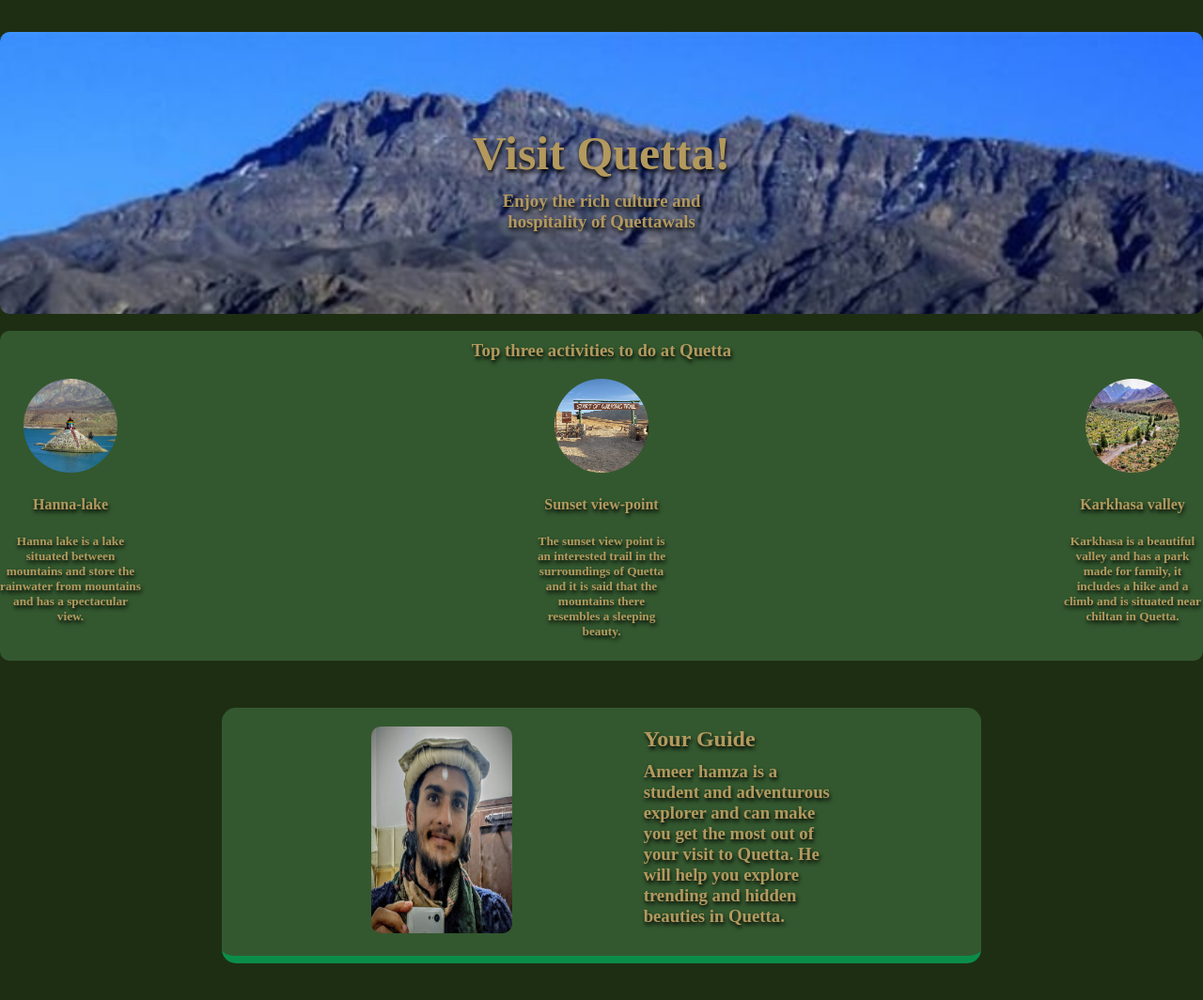
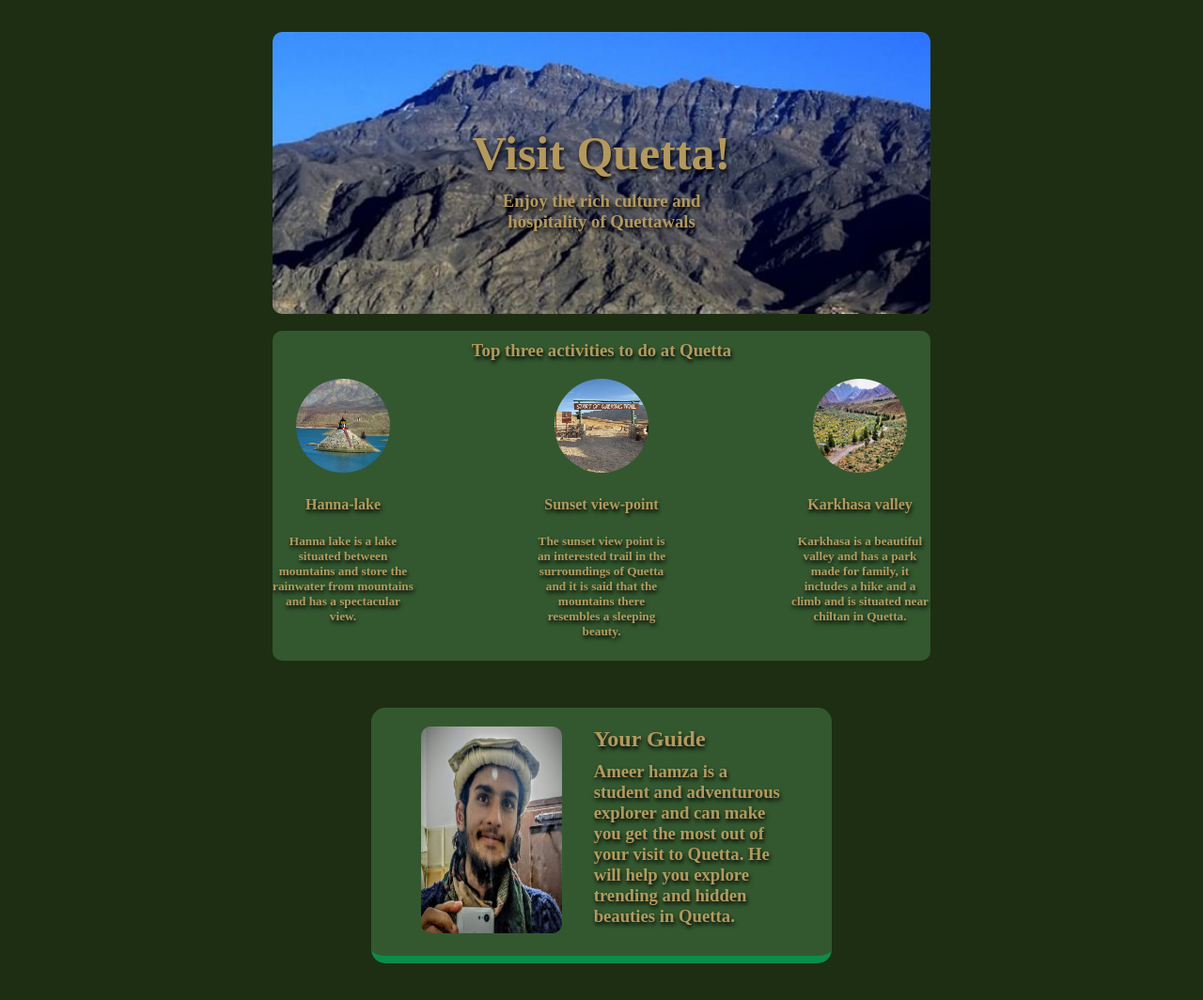
Before and after one commit to ameerhamza104ss-ctrl/Quetta-visit-Homepage, a plain HTML site: page index.html in a window 1280 px wide. Shown: the whole page at 94% size. Drawn offline with Linux system fonts and the light colour scheme; a web font is replaced by a local one.

Commit message:
Update index.css

```diff
--- a/index.css
+++ b/index.css
@@ -18,7 +18,7 @@ body{
     background-image: url(Quetta-img.jpg);
     background-size: cover;
     margin: 0 auto;
-    width: 100%;
+    width: 700px;
     height: 300px;
 }
 
@@ -47,7 +47,7 @@ h3{
 }
 
 #content{
-    width: 100%;
+    width: 700px;
     border-radius: 10px;
     /* padding-top: 1px; */
     background-color: #33582F;
@@ -75,7 +75,7 @@ h4, h5{
 #guide{
     display: flex;
     justify-content: space-evenly;
-    width: 60%;
+    width: 450px;
     margin: 50px auto;
     background-color: #33582F;
     padding: 20px 20px 20px 20px;
```
